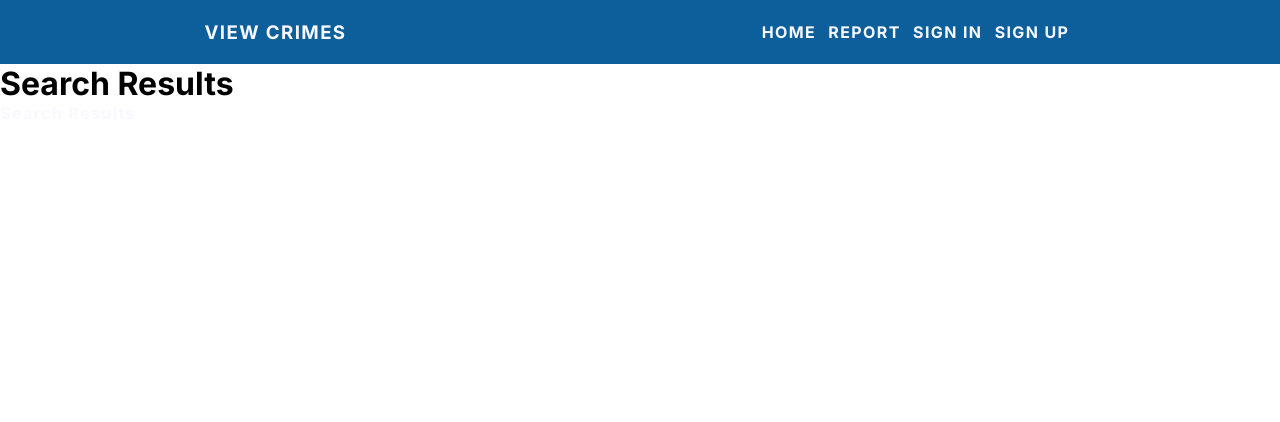
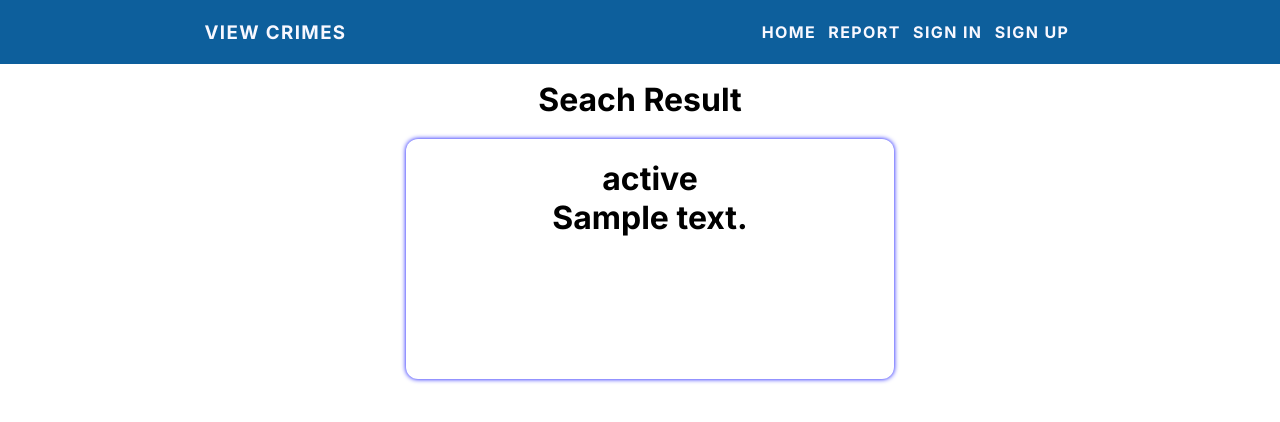
Before and after one commit to CodingPractice15/TechXUnit4Project, a Flask app: page /searchresults in a window 1280 px wide. Shown: the top 422 px of the page. Run offline with Flask 2, Linux system fonts and the light colour scheme; a database or web service that is not in the repository returns one stand-in record (values such as "Sample title"); some libraries are stand-ins or nearby versions.

Commit message:
Added searchresults page code

```diff
--- a/app.py
+++ b/app.py
@@ -53,9 +53,12 @@ def index():
         return render_template('index.html')
     else:
         state_name = request.form["state"]
-        return render_template("searchresults.html",state_name=state_name )
-
-
+        description_collections = list(mongo.db.StateCrime.find({}))
+        list_state = get_list_states()
+        database_state = []
+        for description in description_collections:
+            database_state.append(description["state"])
+        return render_template('searchresults.html', description_collections=description_collections, state_name=state_name, list_state=list_state, database_state=database_state)
 
 
 @app.route('/newreport',methods=['GET', 'POST'])
@@ -82,8 +85,9 @@ def newreport():
 
 @app.route('/searchresults', methods = ['GET', 'POST'])
 def searchresults():
-    descriptions = list(mongo.db.StateCrime.find({}))
-    return render_template('searchresults.html')
+    description_collections = list(mongo.db.StateCrime.find({}))
+    list_state = get_list_states()
+    return render_template('searchresults.html', description_collections=description_collections, state_name=None, list_state=list_state)
 
 # SignUp Route
 @app.route('/signup',methods=['GET', 'POST'])
--- a/static/css/searchresults.css
+++ b/static/css/searchresults.css
@@ -30,3 +30,28 @@
   #myUL li a:hover:not(.header) {
     background-color: #eee; /* Add a hover effect to all links, except for headers */
   }
+
+.title {
+  margin-top: 1em;
+}
+
+h1 {
+  text-align: center;
+}
+
+.container {
+  display: flex;
+  justify-content: center;
+  flex-wrap: wrap;
+  margin-bottom: 1em;
+}
+
+.box {
+  height: 200px;
+  width: 35%;
+  margin-left: 20px;
+  margin-top: 20px;
+  padding: 20px;
+  border-radius: 12px;
+  box-shadow: 0px 0px 5px blue;
+}
--- a/templates/searchresults.html
+++ b/templates/searchresults.html
@@ -2,7 +2,7 @@
   <head>
     <meta charset="UTF-8" />
     <meta name="viewport" content="width=device-width, initial-scale=1.0" />
-    <link rel="stylesheet" href="../static/css/style.css" />
+    <link rel="stylesheet" href="../static/css/searchresults.css" />
     <!-- google font -->
     <link rel="preconnect" href="https://fonts.googleapis.com" />
     <link rel="preconnect" href="https://fonts.gstatic.com" crossorigin />
@@ -21,13 +21,40 @@
     <!-- nav bar -->
     {% include 'navbar.html' %} {% block navbar %} {% endblock %}
 
-    <h1><span>Search Results</span></h1>
+    <!-- Title  -->
+    <div class="title">
+      <h1>Seach Result</h1>
+    </div>
 
-    <a href="/searchresults">Search Results</a>
+    <!-- All the collections  -->
+    <div class="container">
+      <!-- if user entered something that is a state name but not in our database  -->
+      {% if state_name in list_state and state_name not in database_state%}
+      <div class="box"><h1>There is not any crime in {{state_name}}.</h1></div>
+      {% endif %}
 
-<ul>{% for item in descriptions %}
-    <li></li><a href="/{{item}}">{{item}}</a></li>
-  {% endfor %}
-  </ul>
+      <!-- if the user try to go to the page directly from the url or if the user entered random letters  -->
+      {% if not state_name or state_name not in list_state %}
+      <!-- loop through the database  -->
+      {% for description in description_collections %}
+      <div class="box">
+        <h1>{{description.state}}</h1>
+        <h1>{{description.description}}</h1>
+      </div>
+      {% endfor %} {% endif %}
+
+      <!-- If the user has specified the state name  -->
+      {% if state_name in list_state and state_name in database_state%}
+      <div class="name"><h1>{{state_name}}</h1></div>
+
+      <!-- loop through database  -->
+      {% for description in description_collections %}
+      <!-- check if state name is correct  -->
+      {% if state_name.lower() == description.state.lower()%}
+      <div class="box">
+        <h1>{{description.description}}</h1>
+      </div>
+      {% endif %} {% endfor %} {% endif %}
+    </div>
   </body>
 </html>
```
